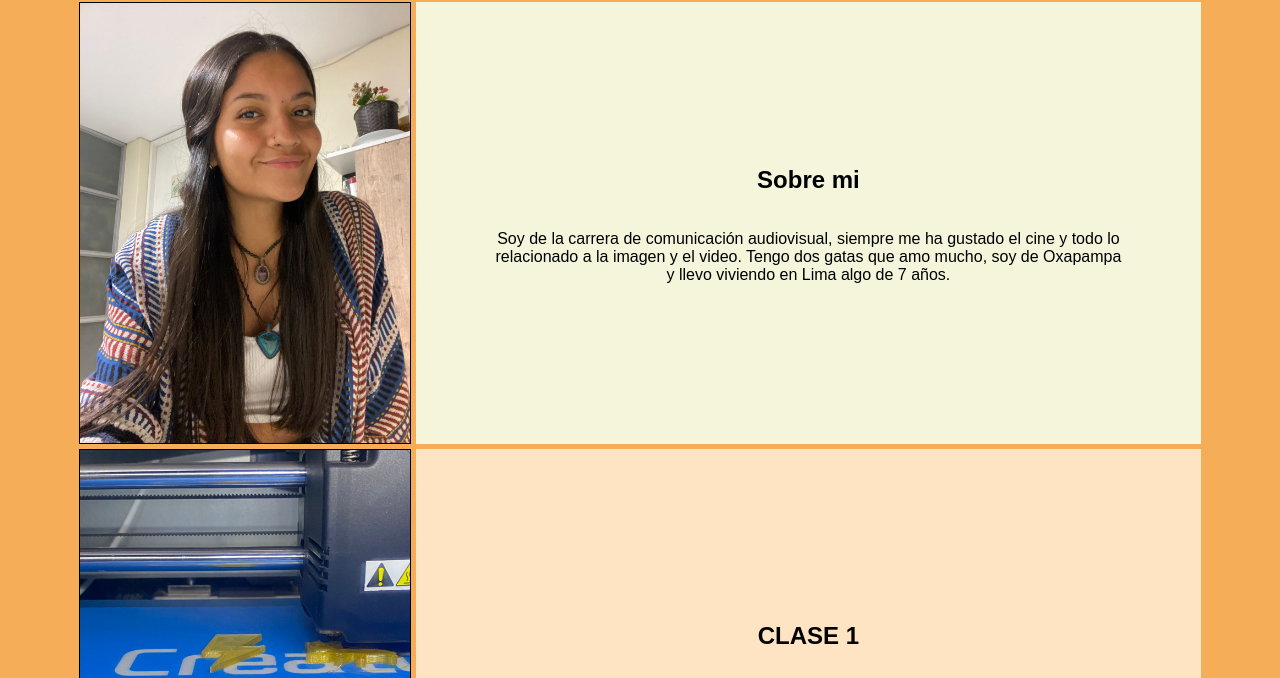
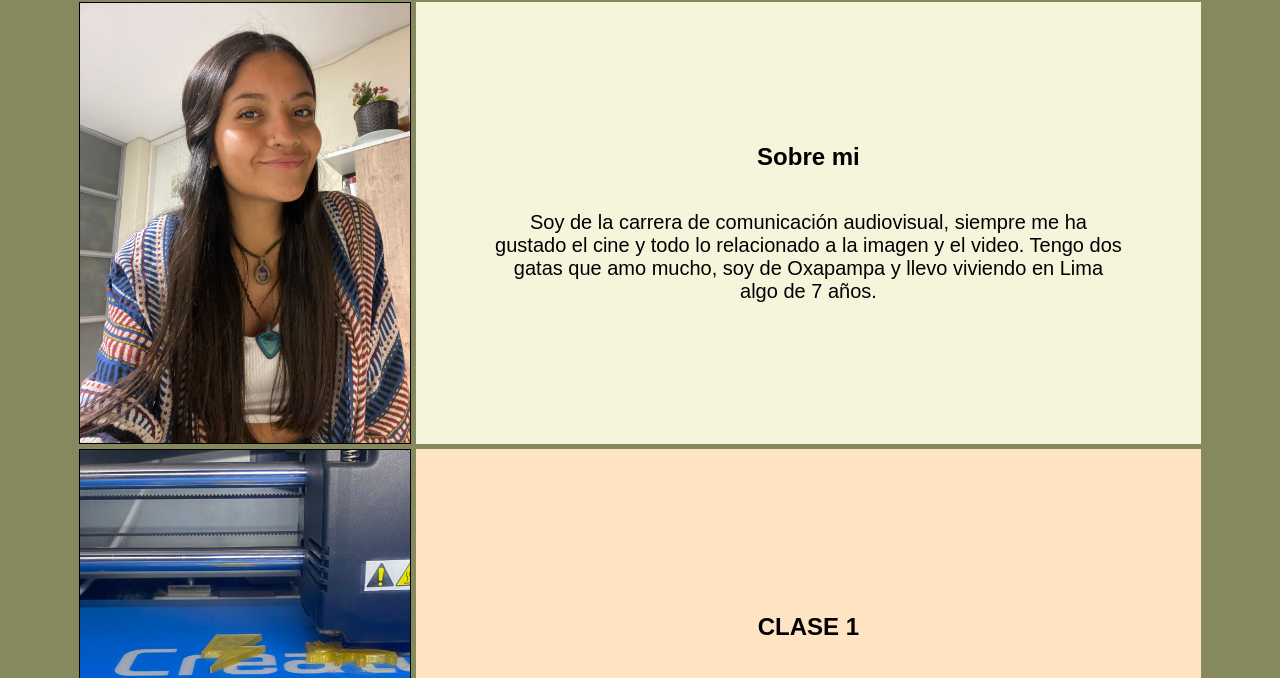
Before and after one commit to leapancakess/leapancakes, a plain HTML site: page index.html in a window 1280 px wide. Shown: the part 80-758 px from the top of the page. Drawn offline with Linux system fonts and the light colour scheme.

Commit message:
Update index.html

```diff
--- a/index.html
+++ b/index.html
@@ -7,7 +7,7 @@
 </head>
 <style>
     body {
-        background-color: rgb(245, 174, 87);
+        background-color: #86895d;
         font-family: sans-serif;
     }
     h1 {
@@ -40,6 +40,7 @@
         justify-content: center;
     }
     .txtContainer p {
+        font-size: 20px;
         text-align: center;
         width: 80%;
     }
```
